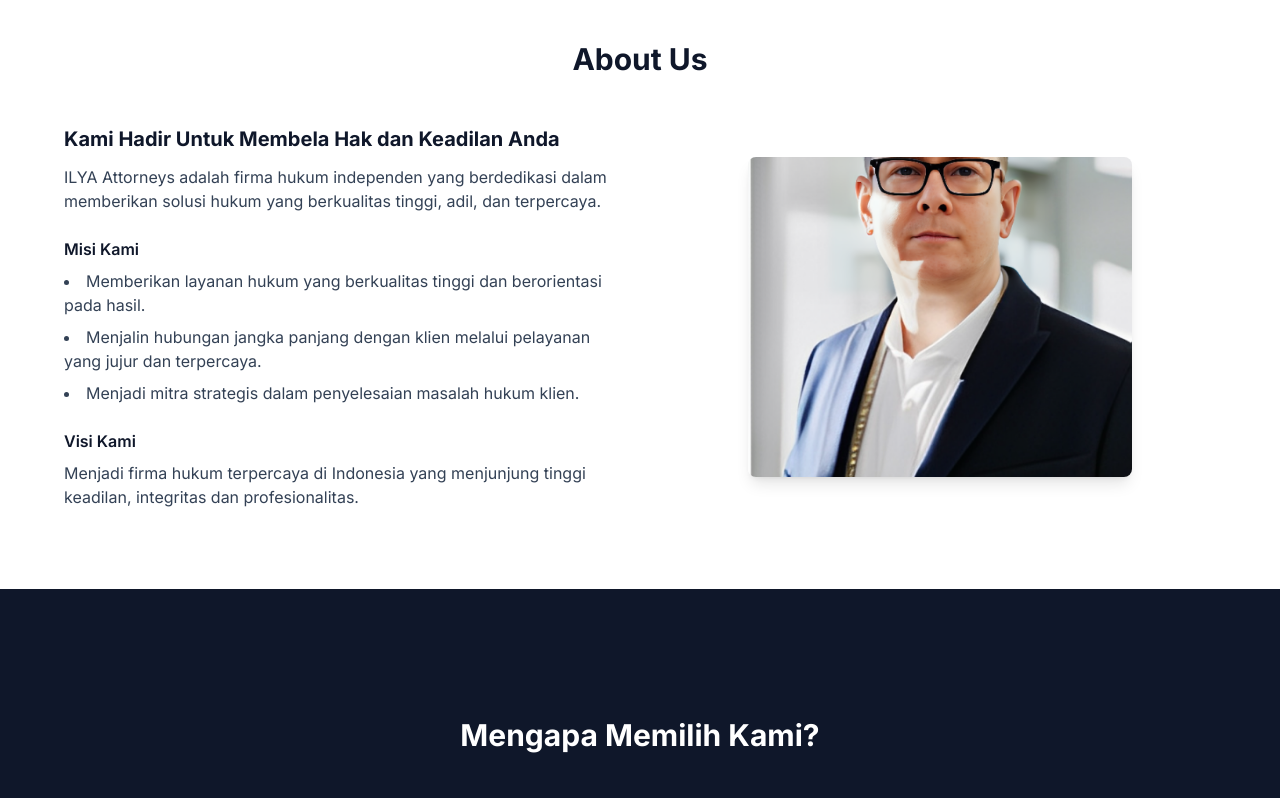
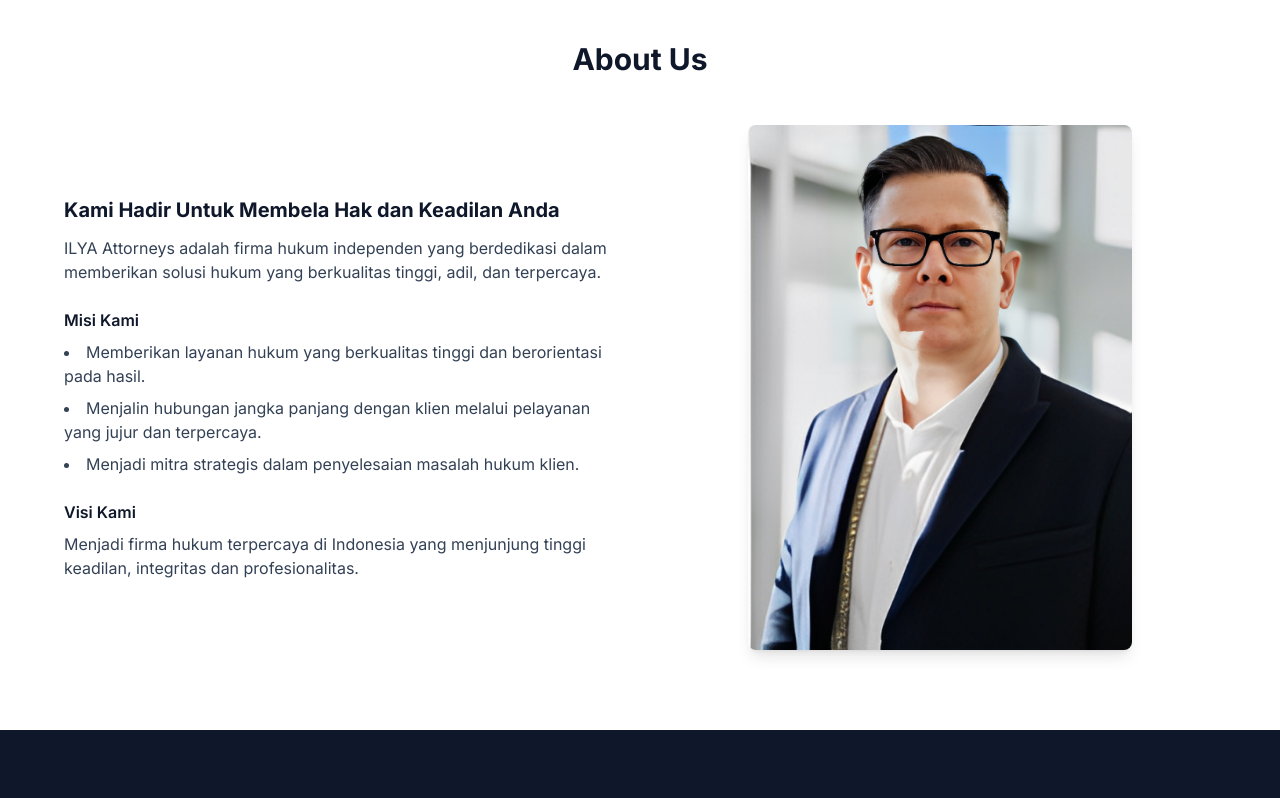
Before and after one commit to yaa1203/ILYA_attorneys, a plain HTML site: page index.html in a window 1280 px wide. Shown: the part 820-1618 px from the top of the page. Drawn offline with nearby package versions, Linux system fonts and the light colour scheme; some icons are missing.

Commit message:
foto pengacara

```diff
--- a/index.html
+++ b/index.html
@@ -585,7 +585,7 @@
           </div>
         </div>
         <div class="flex justify-center order-1 lg:order-2">
-          <img src="pengacara.png" alt="Foto Pengacara" class="rounded-lg shadow-lg w-full max-w-sm h-80 object-cover" />
+          <img src="pengacara.png" alt="Foto Pengacara" class="rounded-lg shadow-lg w-full max-w-sm h-85 object-cover" />
         </div>
       </div>
     </section>
```
